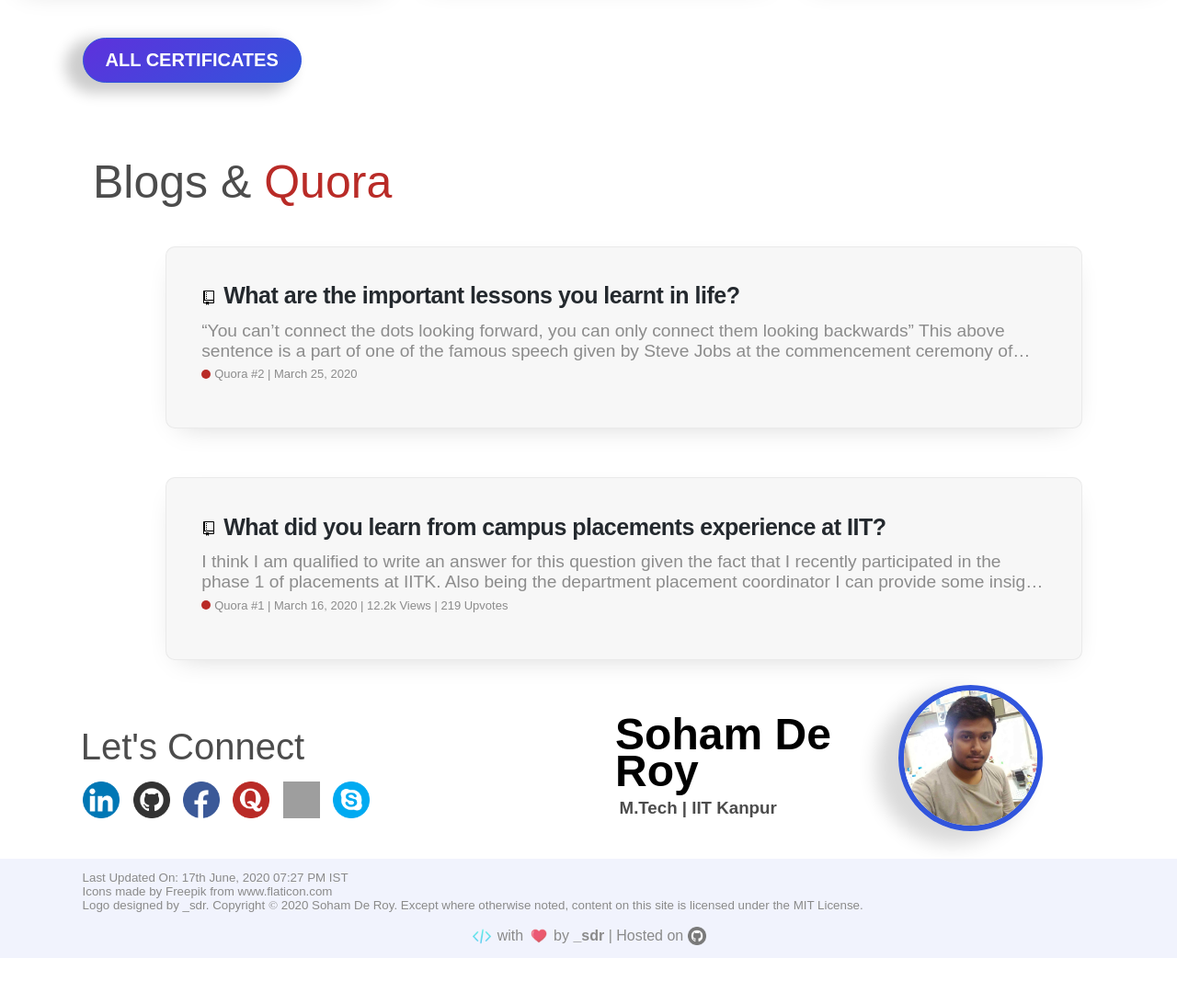
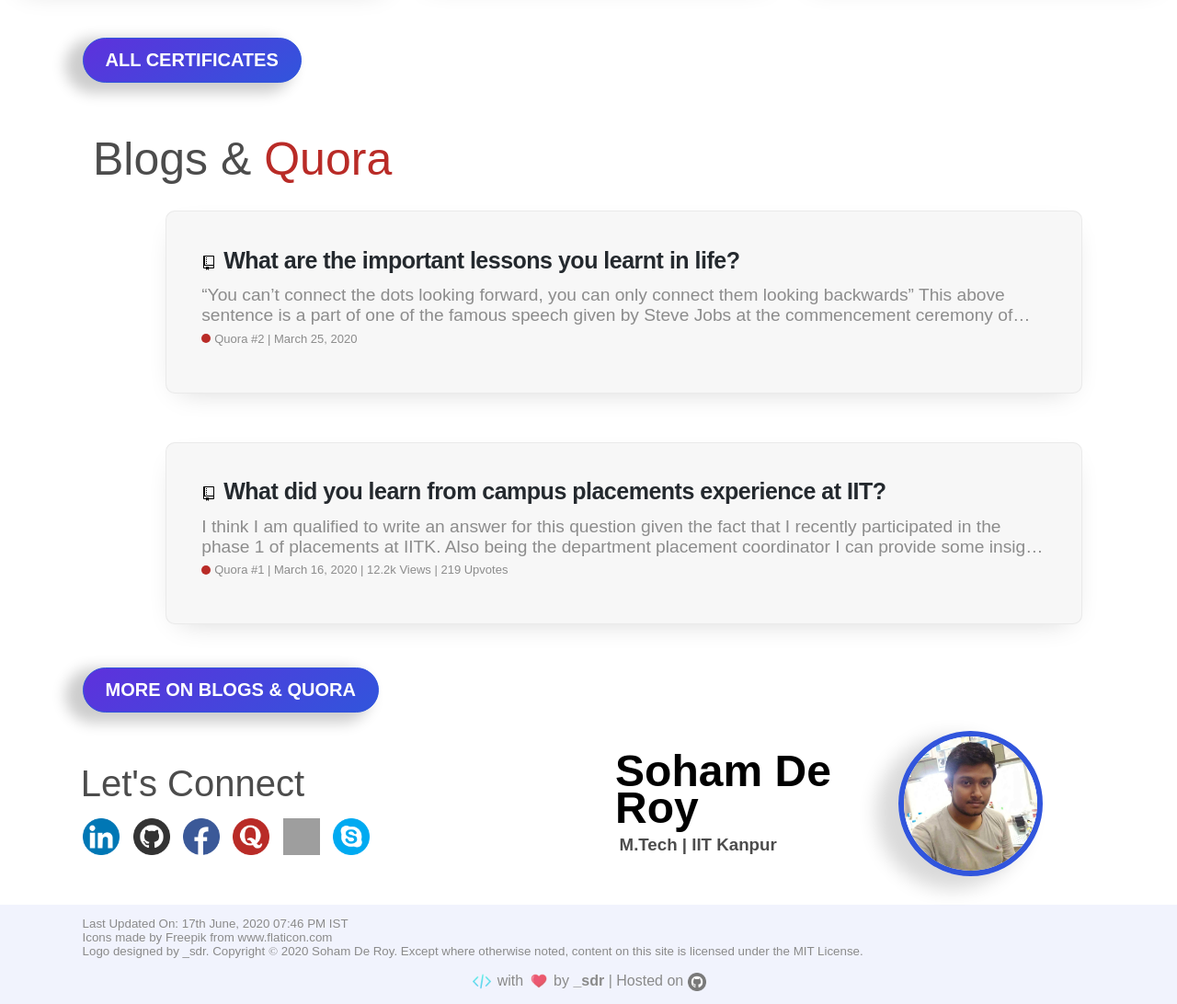
Before and after one commit to sohamderoy/sohamderoy.github.io, a PHP site: page / in a window 1280 px wide. Shown: the part 2607-3699 px from the top of the page at 92% size. Before the commit the page ends 3649 px from the top, so only its background shows below. Run offline with PHP 8.4, Linux system fonts and the light colour scheme; some libraries are stand-ins or nearby versions; some web fonts are replaced; grey boxes are pictures that could not be loaded.

Commit message:
updating the blog part

```diff
--- a/css/main.css
+++ b/css/main.css
@@ -262,7 +262,7 @@ p {
     width: 145px;
     max-width: 350px;
     height: auto;
-    margin: 0% 0% 8% 5%;
+    margin: 6% 0% 8% 5%;
     box-shadow: -20px 10px 20px 4px rgba(0,0,0,0.15);
     cursor: pointer;
 }
@@ -646,7 +646,7 @@ header {
 }
 .blogs{
     font-size: 50px;
-    padding: 3% 0% 1% 0%;
+    padding: 1% 0% 0% 0%;
     color: #4c4c4c;
     padding-left: 2em;
 }
@@ -719,3 +719,31 @@ header {
     align-items: center;
     margin-right: 0.75rem;
   }
+  .blogsbutton{
+    background: linear-gradient(-213deg, #5e31dc 0%, #3155dc 100%) right center / contain no-repeat, left center #3155dc;
+    border: 1px solid #3155dc;
+    color: #fff;
+    box-shadow: -14px 6px 15px 5px rgba(0,0,0,0.2);
+    font-weight: 700;
+    width: -webkit-max-content;
+    width: -moz-max-content;
+    width: max-content;
+    padding: 12px 24px;
+    margin-right: 50px;
+    margin-left: 7%;
+    text-transform: uppercase;
+    border-radius: 25px;
+    text-align: center;
+    text-decoration: none;
+    display: block;
+    margin-top: 1em;
+    font-size: 20px;
+    cursor: pointer;
+
+}
+.blogsbutton:hover{
+    box-shadow: -14px 6px 15px 5px rgba(0,0,0,0.2);
+    background: linear-gradient(-213deg, #ffffff 0%, #ffffff 100%) right center / contain no-repeat, left center #ffffff;
+    color: #3155dc;
+    transition: all .75s ease;
+}
--- a/index.html
+++ b/index.html
@@ -299,6 +299,7 @@
             </div>
         </td>   -->
 </table>
+<a target="_self" class = "blogsbutton" href="" target="_self">More on Blogs & Quora</a>
 <!--Last section-->
 <table>
     <tr>
@@ -326,7 +327,7 @@
 </table>
 <!--Footer section-->
 <table>
-    <p id = "lastupdatedon" class="foot">Last Updated On: 17th June, 2020 07:27 PM IST</p>
+    <p id = "lastupdatedon" class="foot">Last Updated On: 17th June, 2020 07:46 PM IST</p>
     <div class="copyright foot">Icons made by <a class="mit" href="https://www.flaticon.com/authors/freepik" title="Freepik">Freepik</a> from <a class="mit" href="https://www.flaticon.com/" title="Flaticon">www.flaticon.com</a></div>
     <p class="copyright foot">Logo designed by _sdr. Copyright <span style="font-family: 'Times New Roman', Times, serif;">©</span> 2020 Soham De Roy. Except where otherwise noted, content on this site is licensed under the <a class="mit" href="https://sohamderoy.github.io/LICENSE.txt">MIT License</a>.</p>
     <footer class = "footer foot" align = "center"><img alt ="&lt; &gt;" src = "https://sohamderoy.github.io/img/tinypng/codesymbol.png" draggable="false" style="width: 1.5em; height: 1.5em; vertical-align: -0.45em;"> with <img alt ="❤️" src = "https://sohamderoy.github.io/img/tinypng/heart.png" draggable="false" style="width: 1.5em; height: 1.5em; vertical-align: -0.45em;"> by <span style="font-weight: bolder;">_sdr</span> | Hosted on <a href="https://github.com/sohamderoy/sohamderoy.github.io"> <img draggable="false" style="width: 1.25em; height: 1.25em; vertical-align: -0.35em;" src = "https://sohamderoy.github.io/img/tinypng/github.png" alt = "github_logo"></a></footer>
```
